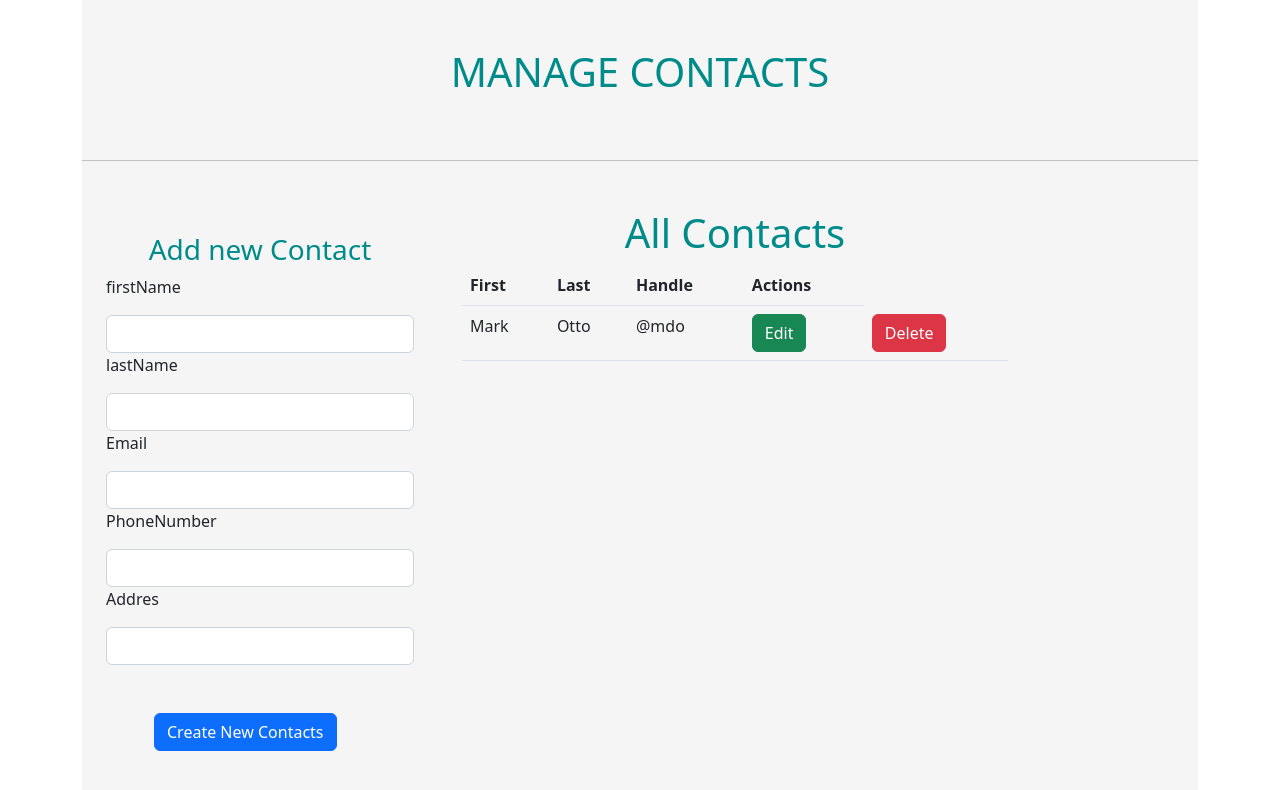
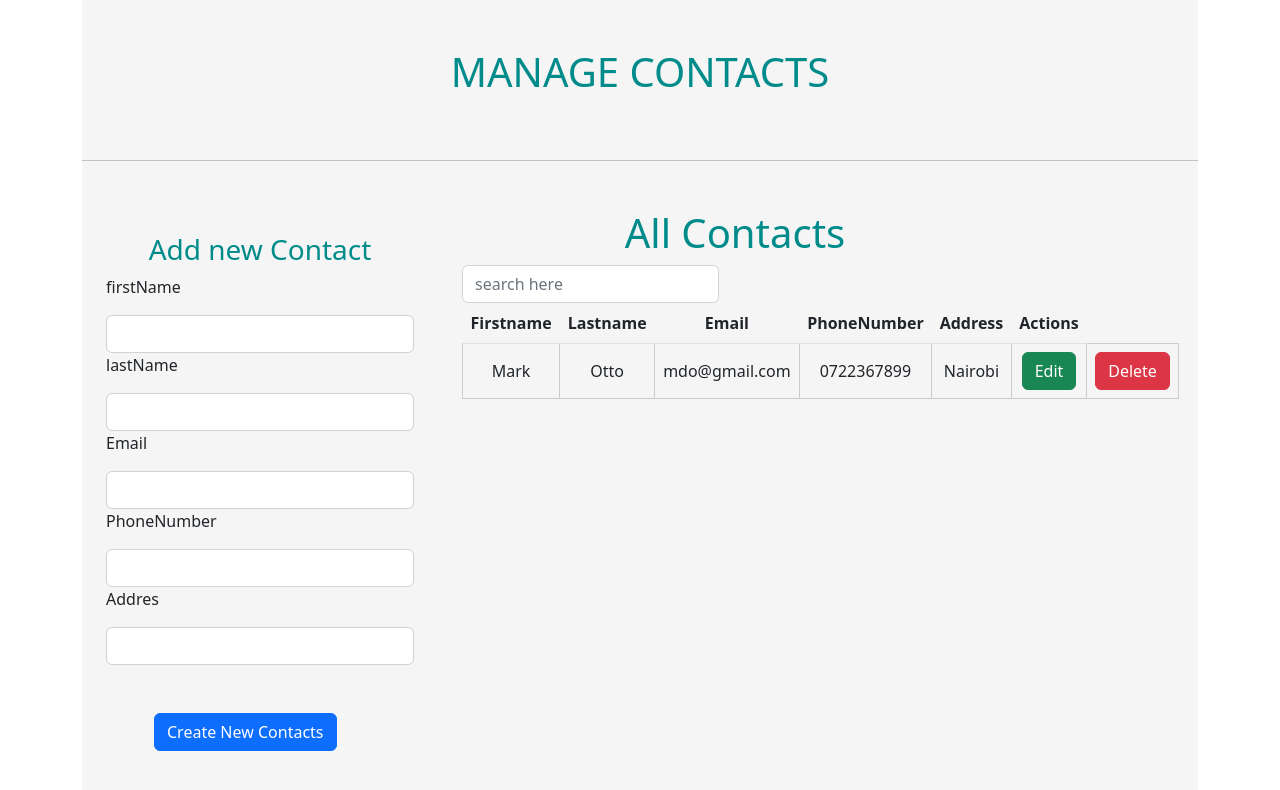
Before and after one commit to Hezron-tech/phonebook, an Angular app in the folder client/: page / in a window 1280 px wide. Shown: the top 790 px of the page. Built offline with nearby package versions, Linux system fonts and the light colour scheme.

Commit message:
worked on search button

```diff
--- a/client/src/app/app.module.ts
+++ b/client/src/app/app.module.ts
@@ -3,16 +3,14 @@ import { BrowserModule } from '@angular/platform-browser';
 import { FormsModule, ReactiveFormsModule } from '@angular/forms';
 import { AppRoutingModule } from './app-routing.module';
 import { AppComponent } from './app.component';
-
 import { NgbModule } from '@ng-bootstrap/ng-bootstrap';
-import { HomeComponent } from './components/home/home.component';
 import { FormComponent } from './components/form/form.component';
 import { EditComponent } from './components/edit/edit.component';
 
 @NgModule({
   declarations: [
     AppComponent,
-    HomeComponent,
+
     FormComponent,
     EditComponent
   ],
--- a/client/src/app/components/form/form.component.css
+++ b/client/src/app/components/form/form.component.css
@@ -4,3 +4,17 @@ h3{
 h1{
     color: darkcyan
 }
+
+able,
+table td {
+  border: 1px solid #cccccc;
+}
+
+td {
+
+  text-align: center;
+  vertical-align: middle;
+}
+th{
+    text-align: center;
+}
--- a/client/src/app/components/form/form.component.html
+++ b/client/src/app/components/form/form.component.html
@@ -76,13 +76,22 @@
 
       <div class="col-6">
         <h1 class="text-center">All Contacts</h1>
+
+        <div class="input-group">
+            <div class="form-outline">
+              <input type="search" id="form1" class="form-control" placeholder="search here" />
+            </div>
+
+          </div>
         <table class="table">
             <thead>
               <tr>
 
-                <th scope="col">First</th>
-                <th scope="col">Last</th>
-                <th scope="col">Handle</th>
+                <th scope="col">Firstname</th>
+                <th scope="col">Lastname</th>
+                <th scope="col">Email</th>
+                <th scope="col">PhoneNumber</th>
+                <th scope="col">Address</th>
                 <th scope="col">Actions</th>
               </tr>
             </thead>
@@ -91,7 +100,9 @@
 
                 <td>Mark</td>
                 <td>Otto</td>
-                <td>@mdo</td>
+                <td>mdo@gmail.com</td>
+                <td>0722367899</td>
+                <td>Nairobi</td>
                 <td> <button class="btn btn-success">Edit</button></td>
                 <td> <button class="btn btn-danger">Delete</button></td>
 
--- a/client/src/app/components/home/home.component.html
+++ /dev/null
@@ -1,2 +0,0 @@
-<p>home works!</p>
-working
--- a/client/src/app/components/home/home.component.ts
+++ /dev/null
@@ -1,18 +0,0 @@
-import { Component, Input, OnInit } from '@angular/core';
-import { ContactServicesService } from 'src/app/services/contact-services.service';
-import {Contacts} from '.././../interface/contactInterface'
-@Component({
-  selector: 'app-home',
-  templateUrl: './home.component.html',
-  styleUrls: ['./home.component.css']
-})
-export class HomeComponent implements OnInit {
-  @Input() contacts!:Contacts[]
-
-  constructor(private contactservice:ContactServicesService) { }
-
-  ngOnInit(): void {
-    // this.contacts=this.contactservice.getContacts()
-  }
-
-}
```
Also changed, not shown: client/src/app/components/home/home.component.css (deleted), 1 other file (tests, documents, lock files or other folders).
